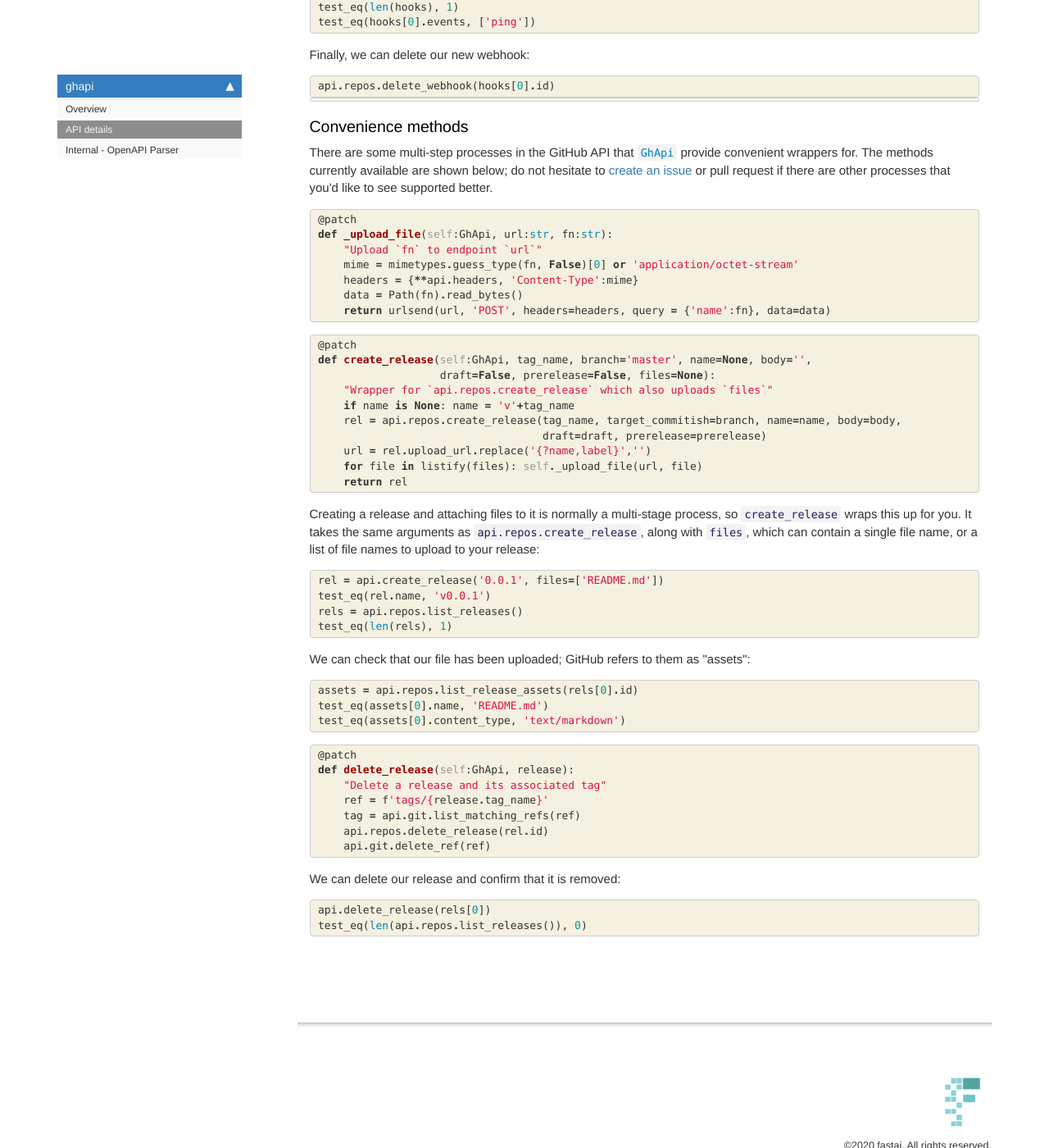
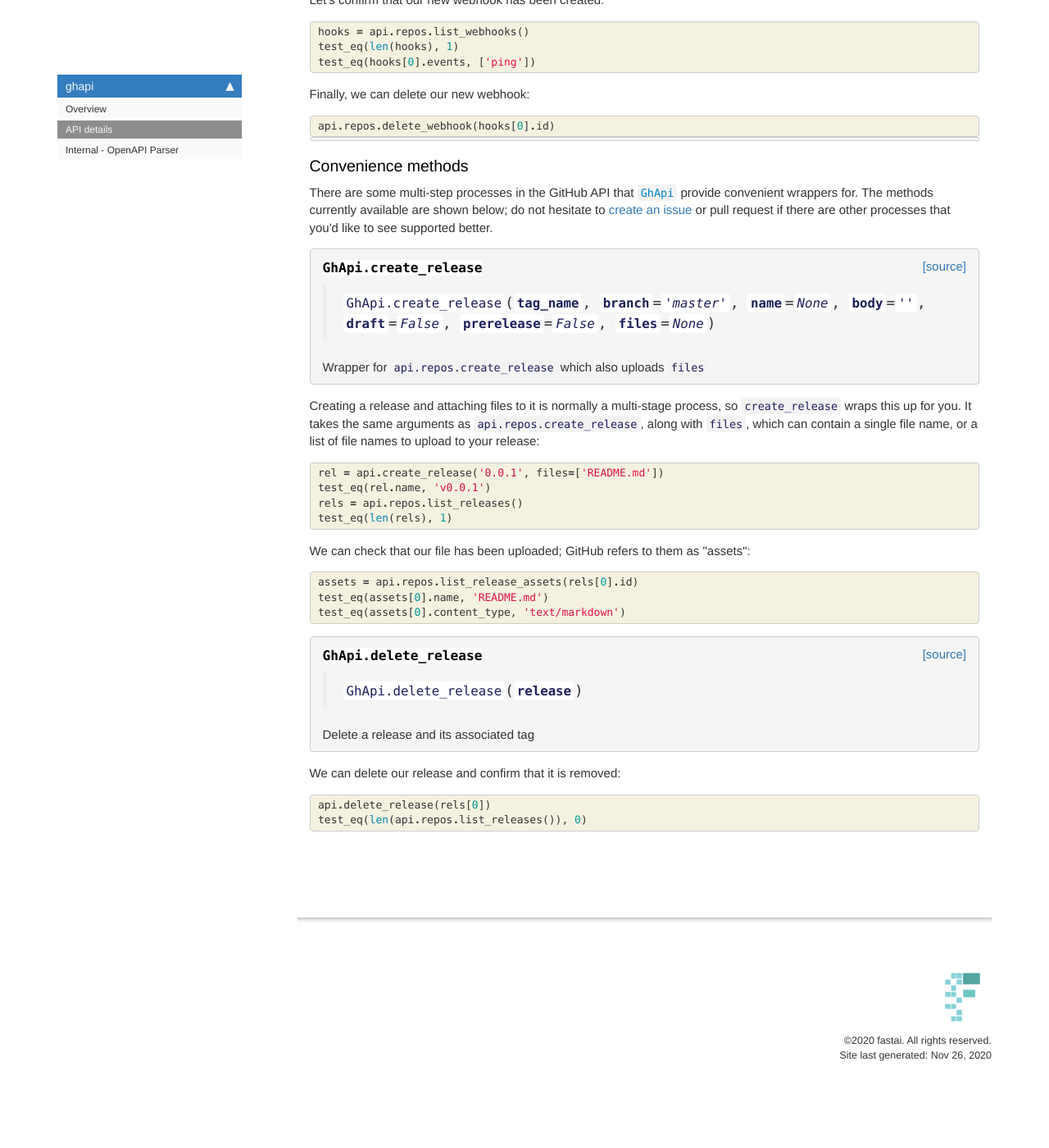
Before and after one commit to fastai/ghapi, a Jekyll site: the page built from docs/core.html, in a window 1280 px wide and 1400 px high, scrolled down 2544 px. Shown: the whole window at 82% size. Built offline with Jekyll 4.4.1, drawn with Linux system fonts in a browser that asks for light colours; nearby versions of some CDN libraries; comment, search, counter and statistics services are not loaded; after the commit the page ends 3890 px from its top, so only the background shows below that; some of the changed text lies outside the part shown.

Commit message:
missing exports

```diff
--- a/docs/core.html
+++ b/docs/core.html
@@ -494,20 +494,29 @@
     {% raw %}
 
 <div class="cell border-box-sizing code_cell rendered">
-<div class="input">
 
-<div class="inner_cell">
-    <div class="input_area">
-<div class=" highlight hl-ipython3"><pre><span></span><span class="nd">@patch</span>
-<span class="k">def</span> <span class="nf">_upload_file</span><span class="p">(</span><span class="bp">self</span><span class="p">:</span><span class="n">GhApi</span><span class="p">,</span> <span class="n">url</span><span class="p">:</span><span class="nb">str</span><span class="p">,</span> <span class="n">fn</span><span class="p">:</span><span class="nb">str</span><span class="p">):</span>
-    <span class="s2">&quot;Upload `fn` to endpoint `url`&quot;</span>
-    <span class="n">mime</span> <span class="o">=</span> <span class="n">mimetypes</span><span class="o">.</span><span class="n">guess_type</span><span class="p">(</span><span class="n">fn</span><span class="p">,</span> <span class="kc">False</span><span class="p">)[</span><span class="mi">0</span><span class="p">]</span> <span class="ow">or</span> <span class="s1">&#39;application/octet-stream&#39;</span>
-    <span class="n">headers</span> <span class="o">=</span> <span class="p">{</span><span class="o">**</span><span class="n">api</span><span class="o">.</span><span class="n">headers</span><span class="p">,</span> <span class="s1">&#39;Content-Type&#39;</span><span class="p">:</span><span class="n">mime</span><span class="p">}</span>
-    <span class="n">data</span> <span class="o">=</span> <span class="n">Path</span><span class="p">(</span><span class="n">fn</span><span class="p">)</span><span class="o">.</span><span class="n">read_bytes</span><span class="p">()</span>
-    <span class="k">return</span> <span class="n">urlsend</span><span class="p">(</span><span class="n">url</span><span class="p">,</span> <span class="s1">&#39;POST&#39;</span><span class="p">,</span> <span class="n">headers</span><span class="o">=</span><span class="n">headers</span><span class="p">,</span> <span class="n">query</span> <span class="o">=</span> <span class="p">{</span><span class="s1">&#39;name&#39;</span><span class="p">:</span><span class="n">fn</span><span class="p">},</span> <span class="n">data</span><span class="o">=</span><span class="n">data</span><span class="p">)</span>
-</pre></div>
+</div>
+    {% endraw %}
 
-    </div>
+    {% raw %}
+
+<div class="cell border-box-sizing code_cell rendered">
+
+<div class="output_wrapper">
+<div class="output">
+
+<div class="output_area">
+
+
+<div class="output_markdown rendered_html output_subarea ">
+<h4 id="GhApi.create_release" class="doc_header"><code>GhApi.create_release</code><a href="https://github.com/fastai/ghapi/tree/master/ghapi/core.py#L90" class="source_link" style="float:right">[source]</a></h4><blockquote><p><code>GhApi.create_release</code>(<strong><code>tag_name</code></strong>, <strong><code>branch</code></strong>=<em><code>'master'</code></em>, <strong><code>name</code></strong>=<em><code>None</code></em>, <strong><code>body</code></strong>=<em><code>''</code></em>, <strong><code>draft</code></strong>=<em><code>False</code></em>, <strong><code>prerelease</code></strong>=<em><code>False</code></em>, <strong><code>files</code></strong>=<em><code>None</code></em>)</p>
+</blockquote>
+<p>Wrapper for <code>api.repos.create_release</code> which also uploads <code>files</code></p>
+
+</div>
+
+</div>
+
 </div>
 </div>
 
@@ -517,25 +526,6 @@
     {% raw %}
 
 <div class="cell border-box-sizing code_cell rendered">
-<div class="input">
-
-<div class="inner_cell">
-    <div class="input_area">
-<div class=" highlight hl-ipython3"><pre><span></span><span class="nd">@patch</span>
-<span class="k">def</span> <span class="nf">create_release</span><span class="p">(</span><span class="bp">self</span><span class="p">:</span><span class="n">GhApi</span><span class="p">,</span> <span class="n">tag_name</span><span class="p">,</span> <span class="n">branch</span><span class="o">=</span><span class="s1">&#39;master&#39;</span><span class="p">,</span> <span class="n">name</span><span class="o">=</span><span class="kc">None</span><span class="p">,</span> <span class="n">body</span><span class="o">=</span><span class="s1">&#39;&#39;</span><span class="p">,</span>
-                   <span class="n">draft</span><span class="o">=</span><span class="kc">False</span><span class="p">,</span> <span class="n">prerelease</span><span class="o">=</span><span class="kc">False</span><span class="p">,</span> <span class="n">files</span><span class="o">=</span><span class="kc">None</span><span class="p">):</span>
-    <span class="s2">&quot;Wrapper for `api.repos.create_release` which also uploads `files`&quot;</span>
-    <span class="k">if</span> <span class="n">name</span> <span class="ow">is</span> <span class="kc">None</span><span class="p">:</span> <span class="n">name</span> <span class="o">=</span> <span class="s1">&#39;v&#39;</span><span class="o">+</span><span class="n">tag_name</span>
-    <span class="n">rel</span> <span class="o">=</span> <span class="n">api</span><span class="o">.</span><span class="n">repos</span><span class="o">.</span><span class="n">create_release</span><span class="p">(</span><span class="n">tag_name</span><span class="p">,</span> <span class="n">target_commitish</span><span class="o">=</span><span class="n">branch</span><span class="p">,</span> <span class="n">name</span><span class="o">=</span><span class="n">name</span><span class="p">,</span> <span class="n">body</span><span class="o">=</span><span class="n">body</span><span class="p">,</span>
-                                   <span class="n">draft</span><span class="o">=</span><span class="n">draft</span><span class="p">,</span> <span class="n">prerelease</span><span class="o">=</span><span class="n">prerelease</span><span class="p">)</span>
-    <span class="n">url</span> <span class="o">=</span> <span class="n">rel</span><span class="o">.</span><span class="n">upload_url</span><span class="o">.</span><span class="n">replace</span><span class="p">(</span><span class="s1">&#39;{?name,label}&#39;</span><span class="p">,</span><span class="s1">&#39;&#39;</span><span class="p">)</span>
-    <span class="k">for</span> <span class="n">file</span> <span class="ow">in</span> <span class="n">listify</span><span class="p">(</span><span class="n">files</span><span class="p">):</span> <span class="bp">self</span><span class="o">.</span><span class="n">_upload_file</span><span class="p">(</span><span class="n">url</span><span class="p">,</span> <span class="n">file</span><span class="p">)</span>
-    <span class="k">return</span> <span class="n">rel</span>
-</pre></div>
-
-    </div>
-</div>
-</div>
 
 </div>
     {% endraw %}
@@ -596,22 +586,31 @@
     {% raw %}
 
 <div class="cell border-box-sizing code_cell rendered">
-<div class="input">
 
-<div class="inner_cell">
-    <div class="input_area">
-<div class=" highlight hl-ipython3"><pre><span></span><span class="nd">@patch</span>
-<span class="k">def</span> <span class="nf">delete_release</span><span class="p">(</span><span class="bp">self</span><span class="p">:</span><span class="n">GhApi</span><span class="p">,</span> <span class="n">release</span><span class="p">):</span>
-    <span class="s2">&quot;Delete a release and its associated tag&quot;</span>
-    <span class="n">ref</span> <span class="o">=</span> <span class="sa">f</span><span class="s1">&#39;tags/</span><span class="si">{</span><span class="n">release</span><span class="o">.</span><span class="n">tag_name</span><span class="si">}</span><span class="s1">&#39;</span>
-    <span class="n">tag</span> <span class="o">=</span> <span class="n">api</span><span class="o">.</span><span class="n">git</span><span class="o">.</span><span class="n">list_matching_refs</span><span class="p">(</span><span class="n">ref</span><span class="p">)</span>
-    <span class="n">api</span><span class="o">.</span><span class="n">repos</span><span class="o">.</span><span class="n">delete_release</span><span class="p">(</span><span class="n">rel</span><span class="o">.</span><span class="n">id</span><span class="p">)</span>
-    <span class="n">api</span><span class="o">.</span><span class="n">git</span><span class="o">.</span><span class="n">delete_ref</span><span class="p">(</span><span class="n">ref</span><span class="p">)</span>
-</pre></div>
+<div class="output_wrapper">
+<div class="output">
 
-    </div>
+<div class="output_area">
+
+
+<div class="output_markdown rendered_html output_subarea ">
+<h4 id="GhApi.delete_release" class="doc_header"><code>GhApi.delete_release</code><a href="https://github.com/fastai/ghapi/tree/master/ghapi/core.py#L102" class="source_link" style="float:right">[source]</a></h4><blockquote><p><code>GhApi.delete_release</code>(<strong><code>release</code></strong>)</p>
+</blockquote>
+<p>Delete a release and its associated tag</p>
+
+</div>
+
+</div>
+
 </div>
 </div>
+
+</div>
+    {% endraw %}
+
+    {% raw %}
+
+<div class="cell border-box-sizing code_cell rendered">
 
 </div>
     {% endraw %}
--- a/ghapi/__init__.py
+++ b/ghapi/__init__.py
@@ -1 +1,2 @@
 __version__ = "0.1.1"
+from .core import *
--- a/ghapi/_nbdev.py
+++ b/ghapi/_nbdev.py
@@ -4,6 +4,8 @@
 
 index = {"GH_HOST": "00_core.ipynb",
          "GhApi": "00_core.ipynb",
+         "GhApi.create_release": "00_core.ipynb",
+         "GhApi.delete_release": "00_core.ipynb",
          "GH_OPENAPI_URL": "90_build_lib.ipynb",
          "build_funcs": "90_build_lib.ipynb",
          "GhMeta": "90_build_lib.ipynb"}
```
Also changed, not shown: ghapi/core.py (+30 -0 lines), 1 other file.
